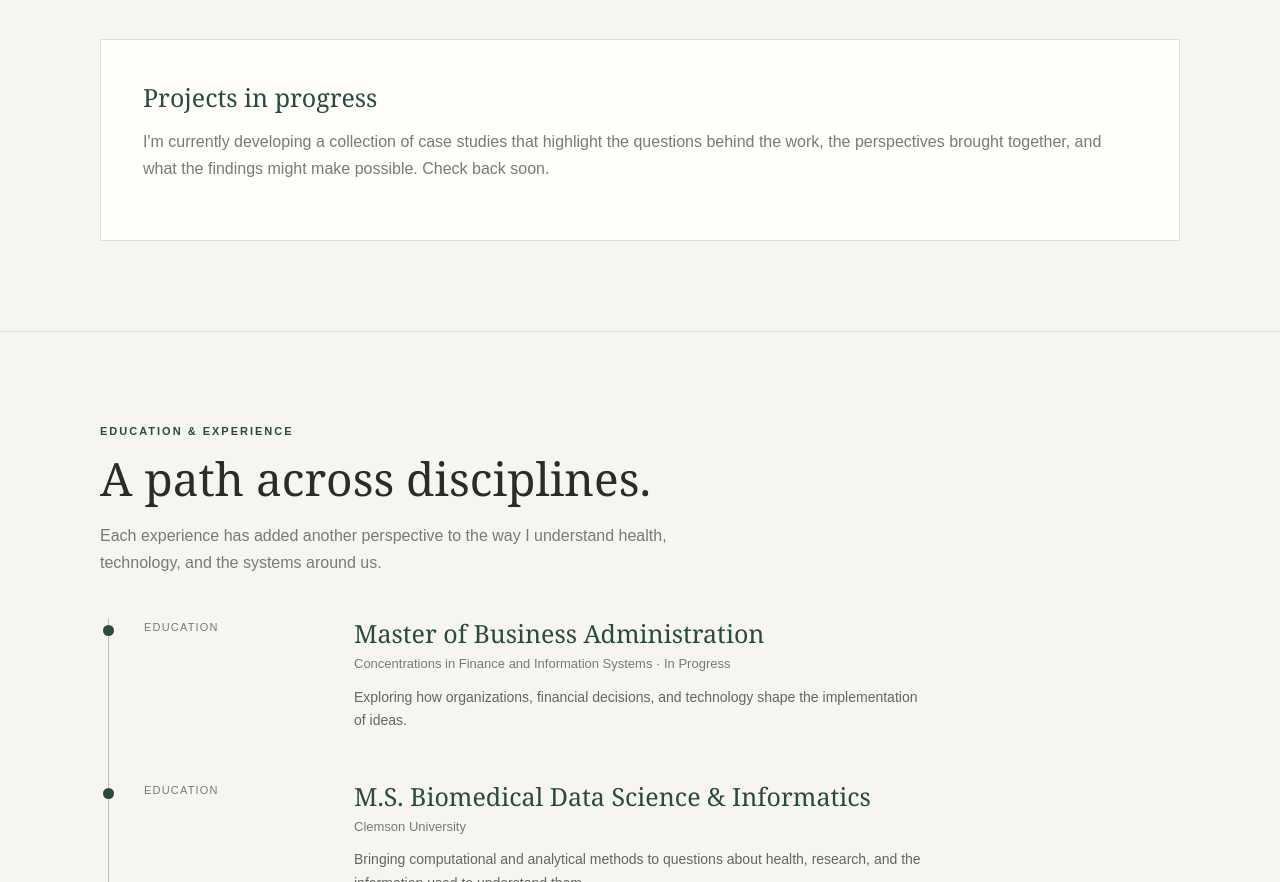
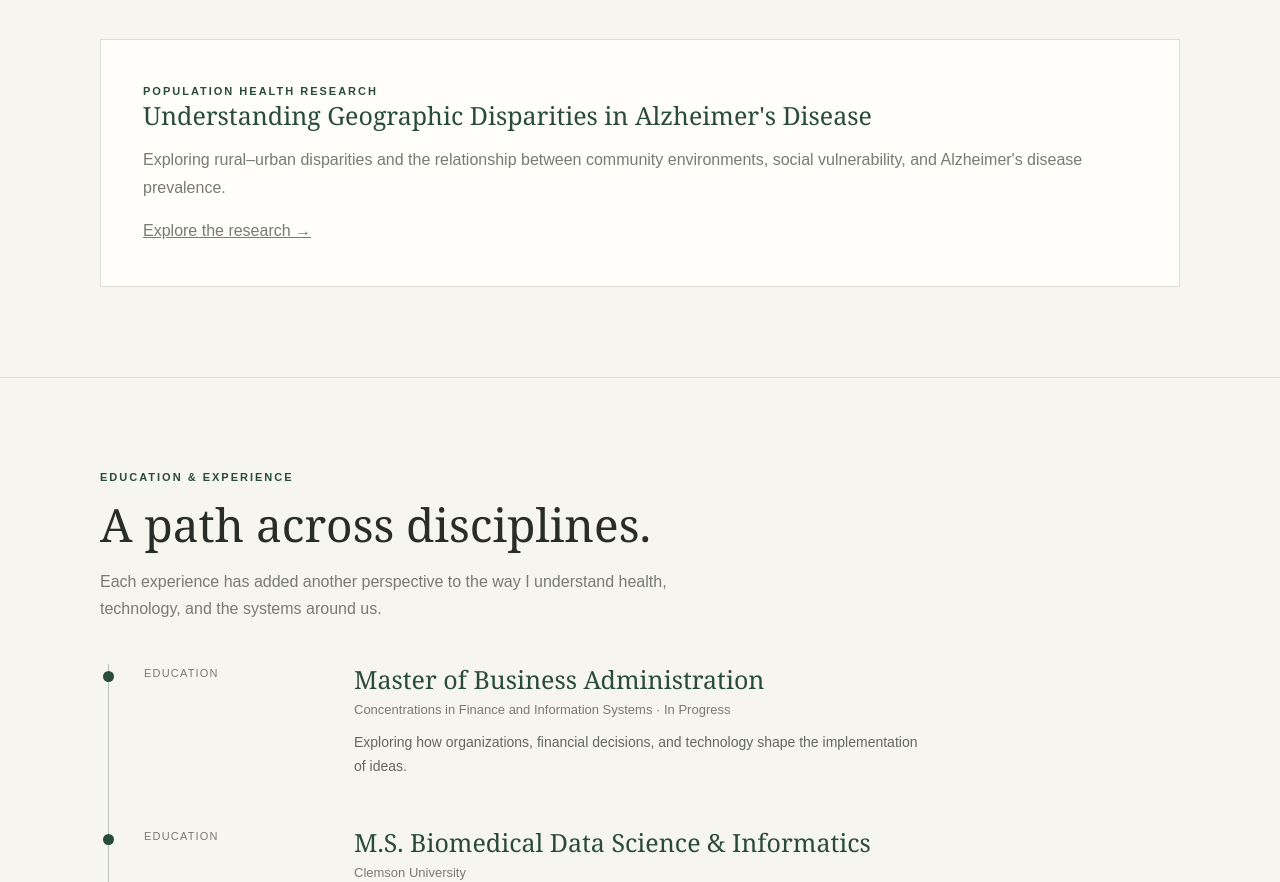
Before and after one commit to mackenziekramer01/MACKENZIEKRAMER.github.io, a plain HTML site: page index.html in a window 1280 px wide. Shown: the part 2155-3037 px from the top of the page. Drawn offline with Linux system fonts and the light colour scheme.

Commit message:
Update index.html

```diff
--- a/index.html
+++ b/index.html
@@ -430,13 +430,14 @@
         </div>
 
         <div class="projects-placeholder">
-          <h3>Projects in progress</h3>
+          <div class="eyebrow">Population Health Research</div>
+          <h3>Understanding Geographic Disparities in Alzheimer's Disease</h3>
           <p>
-            I'm currently developing a collection of case studies that
-            highlight the questions behind the work, the perspectives
-            brought together, and what the findings might make possible.
-            Check back soon.
+            Exploring rural–urban disparities and the relationship
+            between community environments, social vulnerability,
+            and Alzheimer's disease prevalence.
           </p>
+          <a href="project-adrd.html">Explore the research →</a>
         </div>
       </div>
     </section>
```
